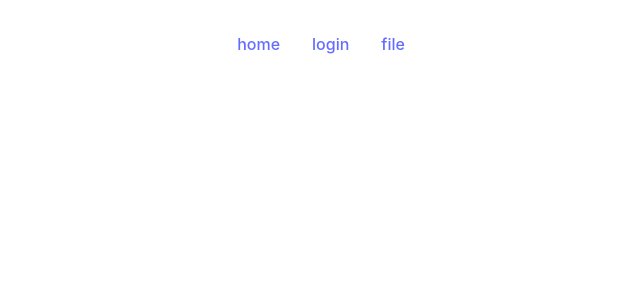
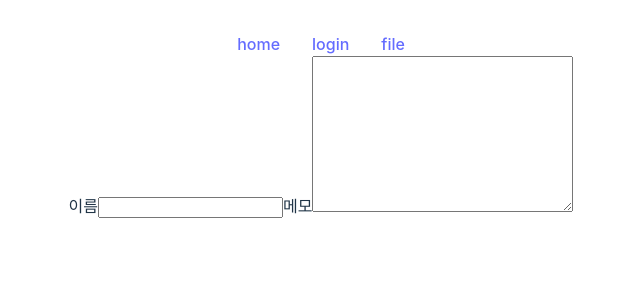
Before and after one commit to noname2048/bz-react-form-practice, a React (Vite) app in the folder frontend/: page /survey in a window 1280 px wide. Before the commit this address had no page. Shown: the top 300 px of the page, without its empty margins (319-959 px from the left). Built offline with nearby package versions, Linux system fonts and the light colour scheme.

Commit message:
feat: add survey route

```diff
--- a/frontend/src/App.jsx
+++ b/frontend/src/App.jsx
@@ -7,6 +7,7 @@ import Main from "./components/Main";
 import FileForm from "./components/FileForm";
 
 import styled from "styled-components";
+import SurveyForm from "./components/SurveyForm.jsx";
 
 function App() {
   return (
@@ -16,6 +17,7 @@ function App() {
         <Route path="/" element={<Main />} />
         <Route path="/login" element={<LoginForm />} />
         <Route path="/file" element={<FileForm />} />
+        <Route path="/survey" element={<SurveyForm />} />
       </Routes>
     </div>
   );
```
